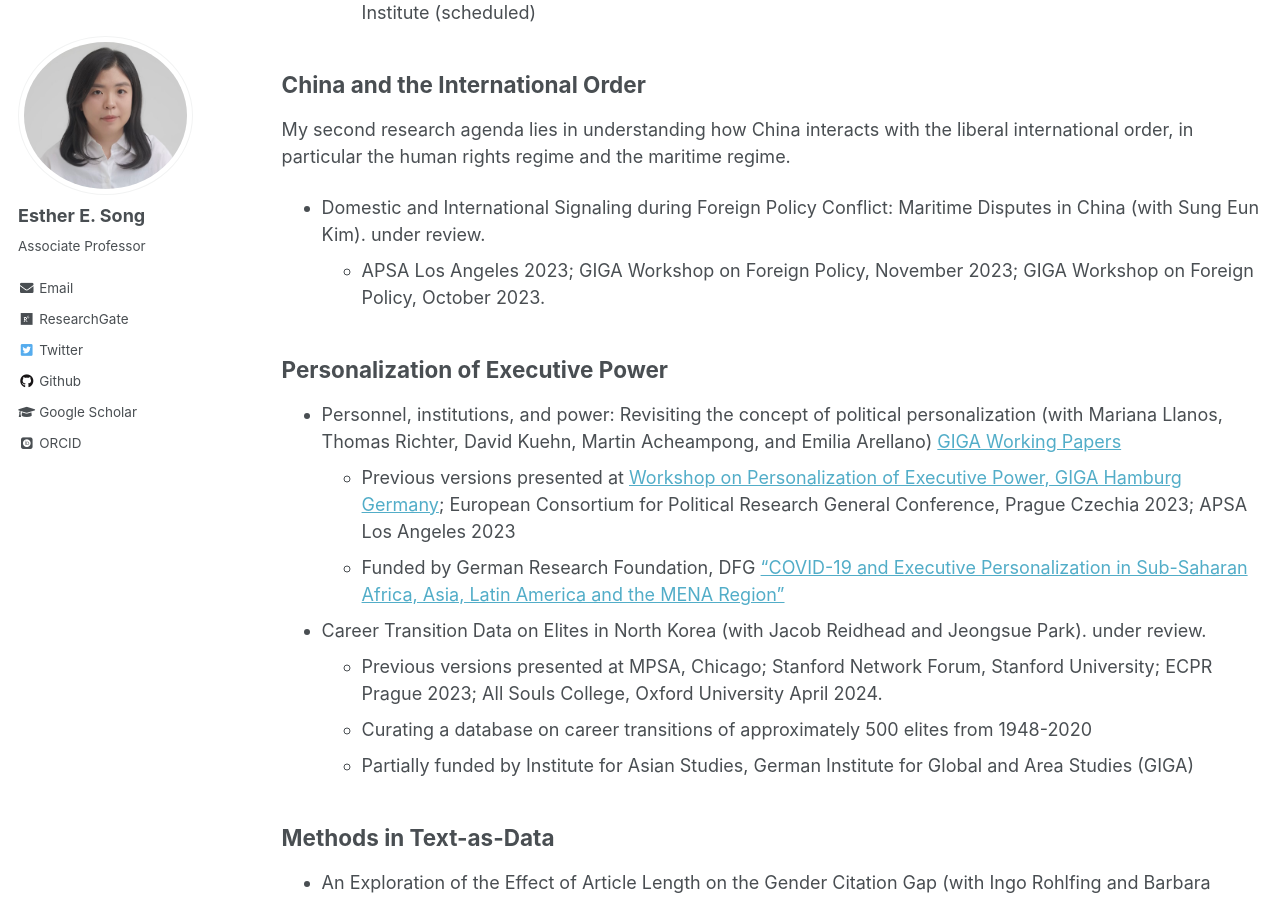
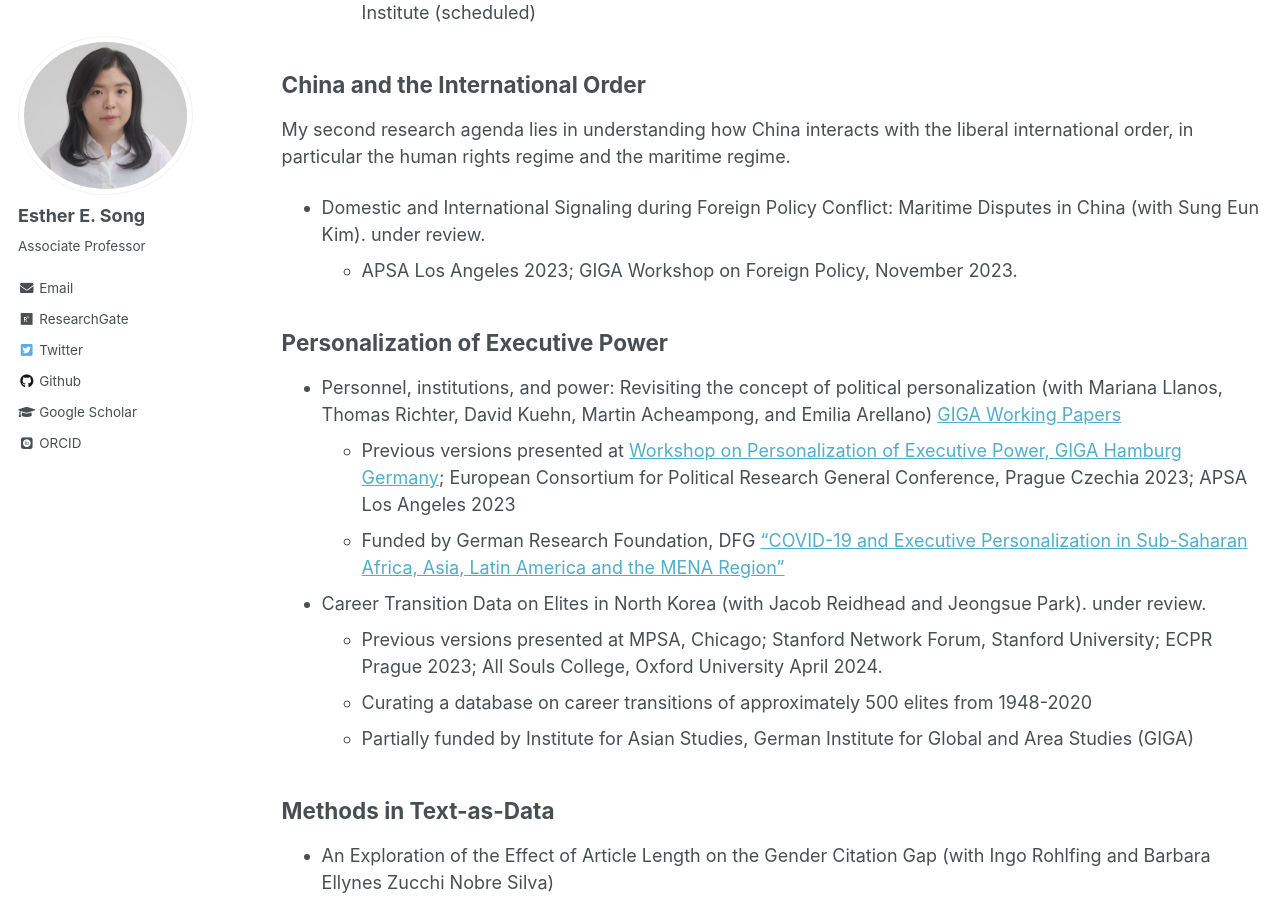
Before and after one commit to ehsong/ehsong.github.io, a Jekyll site: the page built from _pages/research.md, in a window 1280 px wide and 900 px high, scrolled down 3323 px. Built offline with Jekyll 4.4.1, drawn with Linux system fonts in a browser that asks for light colours; some web fonts are replaced.

Commit message:
Update research.md

```diff
--- a/_pages/research.md
+++ b/_pages/research.md
@@ -72,7 +72,7 @@ What explains the growth of the NGO sector in China during the recent decades? D
 My second research agenda lies in understanding how China interacts with the liberal international order, in particular the human rights regime and the maritime regime.
 
 * Domestic and International Signaling during Foreign Policy Conflict: Maritime Disputes in China (with Sung Eun Kim). under review.
-  * APSA Los Angeles 2023; GIGA Workshop on Foreign Policy, November 2023; GIGA Workshop on Foreign Policy, October 2023.
+  * APSA Los Angeles 2023; GIGA Workshop on Foreign Policy, November 2023.
 
 ## Personalization of Executive Power
 
```
